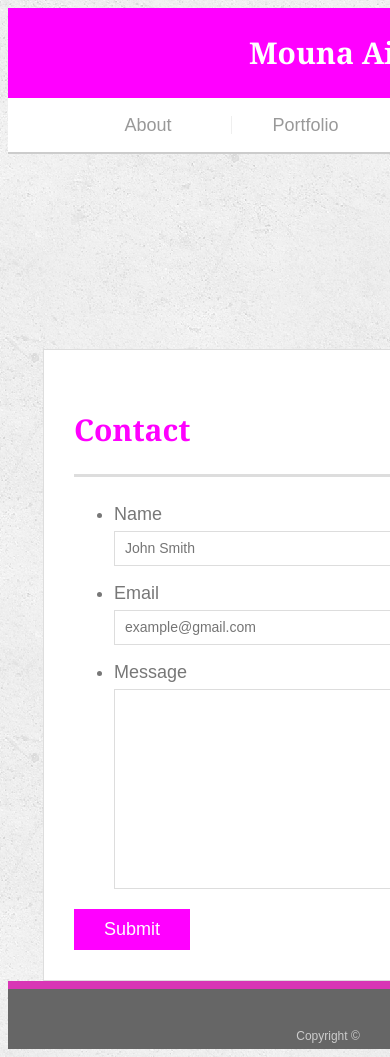
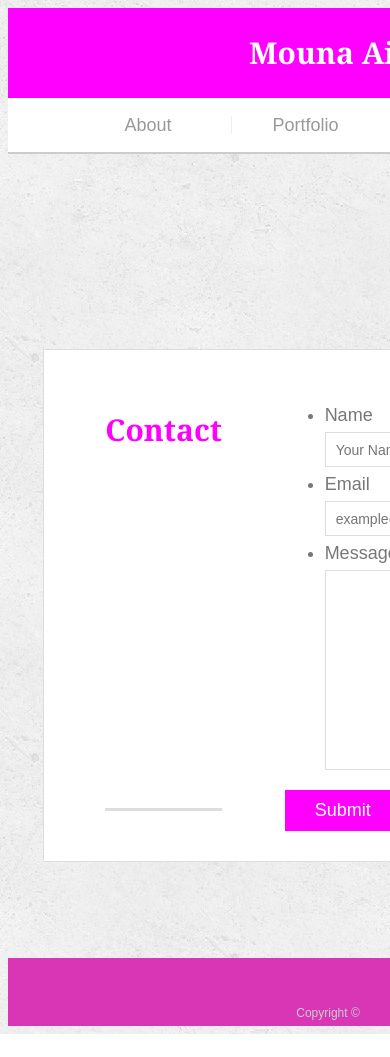
Before and after one commit to Mouna-AIT/Responsive-Portfolio, a plain HTML site: page contact.html in a window 390 px wide. Shown: the top 1057 px of the page. After the commit the page ends 1034 px from the top, so only its background shows below. Drawn offline with Linux system fonts and the light colour scheme.

Commit message:
added floats and style changes

```diff
--- a/assets/css/style.css
+++ b/assets/css/style.css
@@ -9,6 +9,7 @@ body {
 * {
     box-sizing: border-box;
 }
+
 
 /* general */
 
@@ -50,6 +51,7 @@ h3 {
     font-size: 22px;
 }
 
+
 /* header */
 
 #masthead {
@@ -90,12 +92,12 @@ nav a {
     color: #999;
     text-decoration: none;
     border-left: 1px solid #efefef;
-
 }
 
 nav a:first-child {
     border-left: 0 none;
 }
+
 
 /* footer */
 
@@ -106,17 +108,19 @@ footer {
     color: #ffffff;
     color: #cccccc;
     text-align: center;
-  background: #666666;
+    background: #d836b5;
     border-top: 8px solid #d836b5;
     height: 50px;
 }
 
-h3, h2 {
+h3,
+h2 {
     padding-bottom: 20px;
     margin-bottom: 15px;
     line-height: 22px;
     border-bottom: 2px solid #eeeeee;
 }
+
 
 /* main */
 
@@ -133,7 +137,11 @@ h3, h2 {
     margin: 0 0 40px;
     background: #ffffff;
     border: 1px solid #dddddd;
+    display: flex;
+    flex-wrap: wrap;
+    justify-content: space-around;
 }
+
 
 /* portfolio page */
 
@@ -147,11 +155,12 @@ h3, h2 {
 
 .work:nth-child(even) {
     margin-right: 40px;
+    margin-left: 40px;
 }
 
 .work img {
     width: 100%;
-  border: 0 none;
+    border: none;
     opacity: 0.8;
 }
 
@@ -177,14 +186,11 @@ h3, h2 {
     margin-right: 25px;
 }
 
+
 /* contact page */
 
 #contact-form ul {
     margin-bottom: 20px;
-}
-
-#contact-form li {
-  margin-bottom: 10px;
 }
 
 label,
@@ -217,75 +223,62 @@ input[type=submit] {
     border: 0 none;
 }
 
+
 /*Media Queries */
+
 @media screen and (max-width: 980px) {
     body {
         position: static;
     }
-
     #masthead {
         width: 980px;
     }
-
     #logo {
         width: 250px;
         margin-left: 50px;
     }
-
     nav {
         margin-right: 100px;
     }
-
     .main-section {
-    width: 890px;
+        width: 900px;
         margin-left: 40px;
-
     }
-
     .sidebar {
         float: left;
         width: 270px;
         margin-left: 35px;
     }
-
     .auth-image {
         width: 100%;
     }
-
     .work {
         width: 100%;
     }
-
     .work:nth-child(even) {
         float: left;
     }
-
     footer {
         width: 980px;
     }
-
 }
 
 @media screen and (max-width: 768px) {
-
     #logo {
         position: static;
         width: 256px;
     }
-
     nav {
         /* margin-right: 20px;
     margin-bottom: 20px; */
         width: 420px;
     }
-
     .main-section {
         position: static;
         width: 685px;
         margin-right: 35px;
         margin-left: 35px;
     }
-
     .sidebar {
         position: static;
         width: 685px;
@@ -295,48 +288,37 @@ input[type=submit] {
         margin-right: 35px;
         margin-bottom: 35px;
     }
-
     .auth-image {
         position: static;
         width: 50%;
     }
-
     .work {
         width: 290px;
     }
-
     footer {
         width: 768px;
     }
-
 }
 
 @media screen and (max-width: 640px) {
-
-
     #masthead {
-    position: static;;
-    top:0;
-
+        position: static;
+        ;
+        top: 0;
     }
-
     body {
         position: static;
     }
-
     .container {
         position: static;
         width: 640px;
         margin: 0;
-
     }
-
     #logo {
         position: static;
         width: 640px;
         margin: 0;
     }
-
     nav {
         position: static;
         width: 640px;
@@ -344,39 +326,30 @@ input[type=submit] {
         margin-bottom: 10px;
         padding-left: 155px;
         text-align: center;
-
     }
-
     nav a {
         padding: 0px 40px;
     }
-
     .main-section {
         position: static;
         width: 550px;
         margin: 35px;
         margin-bottom: 0px;
     }
-
     .auth-image {
         position: static;
         width: 100%;
     }
-
     .sidebar {
         position: static;
         float: left;
         width: 550px;
         margin: 35px;
     }
-
     .work {
         width: 100%;
     }
-
-
     footer {
         width: 640px;
     }
-
 }
--- a/contact.html
+++ b/contact.html
@@ -28,7 +28,7 @@
                 <ul>
                     <li>
                         <label for="name">Name</label>
-            <input type="text" id="name" name="name" placeholder="John Smith" required="required">
+                        <input type="text" id="name" name="name" placeholder="Your Name" required="required">
                     </li>
                     <li>
                         <label for="email">Email</label>
```
Also changed, not shown: index.html (+4 -3 lines), portfolio.html (+13 -10 lines), assets/images/PHOTO-2019-01-30-09-46-52.jpg (added), assets/images/gift.jpg (added), assets/images/princess.jpg (added), assets/images/trivia.jpg (added). Lines whose indentation alone changed are shown as unchanged.
